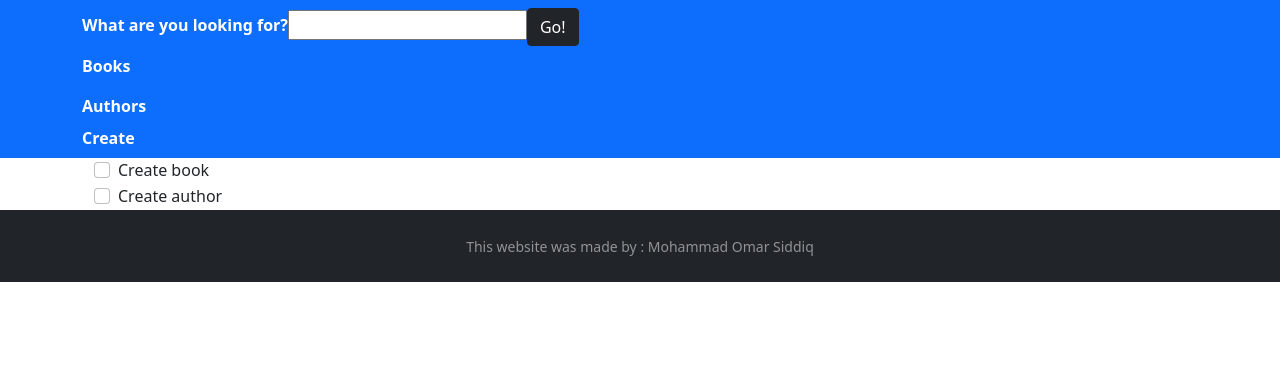
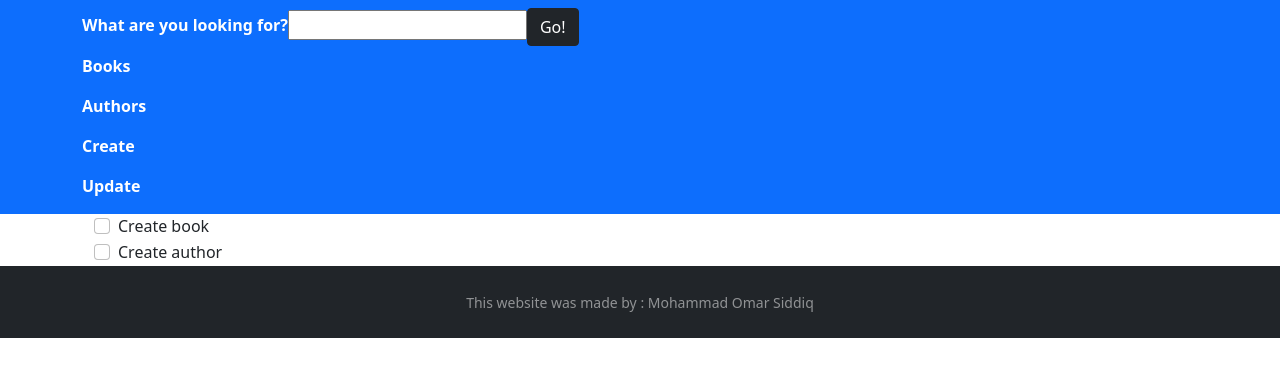
Before and after one commit to Mazeral/Simple-Library, a Vue app in the folder client/: page /new in a window 1280 px wide. Shown: the top 376 px of the page. Built offline with nearby package versions, Linux system fonts and the light colour scheme.

Commit message:
Bug fixes
Fixed bugs that made the post looks like it doesn't work...

```diff
--- a/client/src/components/NavBar.vue
+++ b/client/src/components/NavBar.vue
@@ -26,8 +26,13 @@ import { RouterLink } from 'vue-router';
           >
         </li>
         <li class="nav-item">
-          <router-link :to="{ name: 'new' }"
+          <router-link :to="{ name: 'new' }" class="nav-link"
             ><span class="fw-bold text-white">Create</span></router-link
+          >
+        </li>
+        <li class="nav-item">
+          <router-link :to="{ name: 'update' }" class="nav-link"
+            ><span class="fw-bold text-white">Update</span></router-link
           >
         </li>
       </ul>
--- a/client/src/router/index.js
+++ b/client/src/router/index.js
@@ -3,6 +3,7 @@ import Newitem from './views/NewItem.vue';
 import Home from './views/HomeView.vue';
 import Authors from './views/AuthorsView.vue';
 import Books from './views/BooksView.vue';
+import Update from './views/UpdateView.vue';
 
 const router = createRouter({
   history: createWebHistory(import.meta.env.BASE_URL),
@@ -27,6 +28,11 @@ const router = createRouter({
       name: 'authors',
       component: Authors,
     },
+    {
+      path: '/update',
+      name: 'update',
+      component: Update,
+    },
   ],
 });
 
--- a/client/src/router/views/NewItem.vue
+++ b/client/src/router/views/NewItem.vue
@@ -34,7 +34,9 @@ async function postBook(url = 'localhost:8080/book', data = newBook.value) {
     method: 'POST',
     body: JSON.stringify(data),
   });
-  console.log('a book post request has been sent')
+  data.description=''
+  data.title=''
+  console.log('a book post request has been sent');
   return response.json();
 }
 //post request for authors script:
@@ -46,13 +48,16 @@ async function postAuthor(
     method: 'POST',
     body: JSON.stringify(data),
   });
-  console.log('an author post request has been sent')
+  data.firstName=''
+  data.lastName=''
+  console.log('an author post request has been sent');
   return response.json();
 }
 </script>
 <template>
   <div class="container">
     <!--a nested form, the user will choose what he wants to create and then the form will appear depending on what he choosed, some scripted is needed. -->
+    <form action="">
       <div>
         <div class="form-check">
           <input
@@ -75,7 +80,9 @@ async function postAuthor(
           <label for="author" class="form-check-label">Create author</label>
         </div>
       </div>
-    <form @submit.prevent="postAuthor">
+    </form>
+
+    <form @submit.prevent="postAuthor" method="post">
       <!-- The author entity contains : first name, last name, an array of books.
       The book entity contains : the title and the description. -->
       <div id="newAuthor" v-if="isAuthor">
@@ -84,7 +91,7 @@ async function postAuthor(
           type="text"
           class="form-control"
           id="firstname"
-          v-model="newAuthor.firstName"
+          v-model="newAuthor.FirstName"
           name="FirstName"
         />
         <label for="lastname" class="form-label">Last name</label>
@@ -92,16 +99,16 @@ async function postAuthor(
           type="text"
           class="form-control"
           id="lastname"
-          v-model="newAuthor.lastName"
+          v-model="newAuthor.LastName"
           name="LastName"
         />
         <!-- button for submitting -->
-        <button type="button" class="btn btn-primary">
+        <button type="submit" class="btn btn-primary">
           Create new author!
         </button>
       </div>
     </form>
-    <form @submit.prevent="postBook">
+    <form @submit.prevent="postBook" method="post">
       <div id="newBook" v-if="isBook">
         <label for="title" class="form-label">Title</label>
         <input
@@ -117,11 +124,11 @@ async function postAuthor(
           cols="30"
           rows="10"
           class="form-control"
-          v-model="newBook.desc"
+          v-model="newBook.description"
           name="desciption"
         ></textarea>
         <!-- button for submitting -->
-        <button type="button" class="btn btn-primary">Create new book!</button>
+        <button type="submit" class="btn btn-primary">Create new book!</button>
       </div>
     </form>
   </div>
--- /dev/null
+++ b/client/src/router/views/UpdateView.vue
@@ -0,0 +1,3 @@
+<script setup>
+/**The update view, where it contains the UpdateAuthor and UpdateBook components */
+</script>
```
Also changed, not shown: client/src/components/UpdateAuthor.vue (added, +13 -0 lines), client/src/components/UpdateBook.vue (added, +8 -0 lines). Lines whose indentation alone changed are shown as unchanged.
